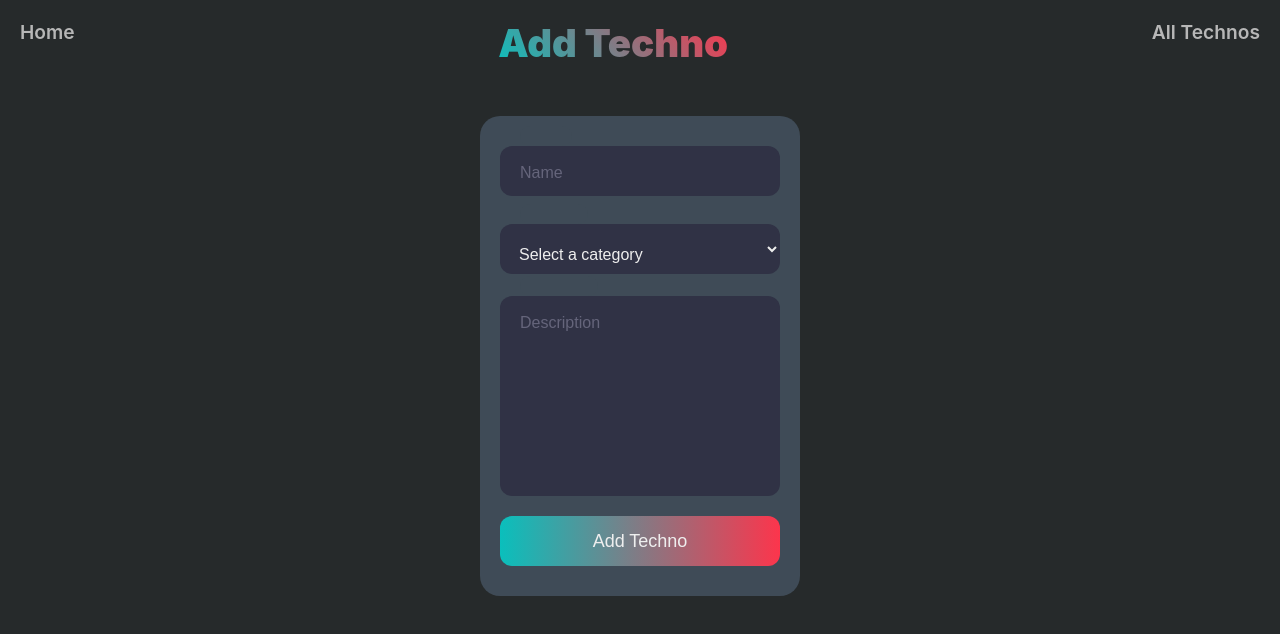
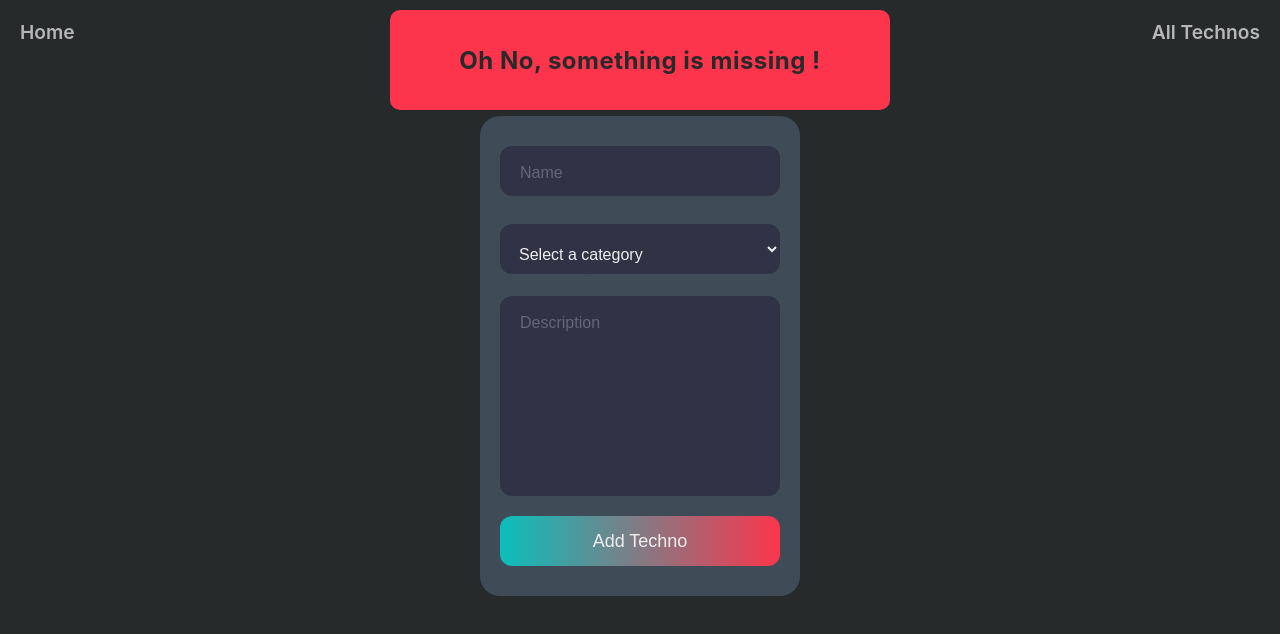
Before and after one commit to MaximeFont/react_techno_list, a React (Create React App) app in the folder my-techno-list/: page /add in a window 1280 px wide. Both pictures are taken after typing "Sample", "Sample" into the empty fields and a click on the input "Add Techno". Shown: the top 634 px of the page. Built offline with nearby package versions, Linux system fonts and the light colour scheme.

Commit message:
enter animation error missing info

```diff
--- a/my-techno-list/src/App.js
+++ b/my-techno-list/src/App.js
@@ -9,11 +9,13 @@ import './css/app.css';
 import Home from './pages/Home';
 import TechnoAdd from './pages/TechnoAdd';
 import TechnoList from './pages/TechnoList';
+import PopUp from './components/PopUp';
 
 function App() {
   const [technos, setTechnos] = useState([]);
   const STORAGE_KEY = 'technos';
-  const [storedTechnos, setStoredTechnos] = useLocalStorage(STORAGE_KEY, [])
+  const [storedTechnos, setStoredTechnos] = useLocalStorage(STORAGE_KEY, []);
+  const [showPopUp, setShowPopUp] = useState(false);
 
   useEffect(() => {
     setTechnos(storedTechnos);
@@ -23,7 +25,23 @@ function App() {
     setStoredTechnos(technos);
   }, [technos]);
 
+  useEffect(() => {
+    const timer = setTimeout(() => {
+      setShowPopUp(false);
+    }, 3000);
+    return (() => clearTimeout(timer));
+  }, [showPopUp])
+
+  function handleShowPopUp() {
+    setShowPopUp(true);
+  }
+
   function handleAddTechno(techno) {
+    if (techno.technocategory === '' || techno.technoname === '' || techno.technodescription === '') {
+      handleShowPopUp();
+      return;
+    }
+
     setTechnos([...technos, { ...techno, technoid: uuidv4() }]);
   }
 
@@ -31,12 +49,17 @@ function App() {
     setTechnos(technos.filter((tech) => tech.technoid !== technoid));
   }
 
+  let popup = null;
+  if (showPopUp) {
+    popup = <PopUp />;
+  }
+
   return (
     <>
       <Menu />
       <Routes>
         <Route path="/" element={<Home />} />
-        <Route path="/add" element={<TechnoAdd handleAddTechno={handleAddTechno} />} />
+        <Route path="/add" element={<TechnoAdd handleAddTechno={handleAddTechno} popup={popup} />} />
         <Route path="/list" element={<TechnoList technos={technos} handleDeleteTechno={handleDeleteTechno} />} />
       </Routes>
     </>
--- /dev/null
+++ b/my-techno-list/src/components/PopUp.js
@@ -0,0 +1,8 @@
+export default function PopUp () {
+
+    return (
+        <div className="alert">
+            <div>Oh No, something is missing !</div>
+        </div>
+    );
+}
--- a/my-techno-list/src/css/app.css
+++ b/my-techno-list/src/css/app.css
@@ -3,6 +3,7 @@
 @import './technoAdd.css';
 @import './technoList.css';
 @import './technoItem.css';
+@import './popup.css';
 
 * {
     padding: 0;
--- /dev/null
+++ b/my-techno-list/src/css/popup.css
@@ -0,0 +1,22 @@
+/* .alert, .popup { */
+.popup {
+    background: #FC354C;
+    font-size: 1.5em;
+    color: #262a2b;
+    width: 500px;
+    height: 100px;
+    font-weight: bold;
+    letter-spacing: 0.5px;
+    border-radius: 10px;
+    display: flex;
+    align-items: center;
+    justify-content: center;
+    position: fixed;
+    z-index: 9999;
+    top: -200px;
+    transition: top 0.2s ease-in-out;
+}
+
+.popup-visible {
+    top: 10px;
+}
--- a/my-techno-list/src/pages/TechnoAdd.js
+++ b/my-techno-list/src/pages/TechnoAdd.js
@@ -1,4 +1,4 @@
-import { useState } from "react";
+import { useEffect, useState } from "react";
 
 export default function TechnoAdd(props) {
     const [techno, setTechno] = useState({
@@ -6,7 +6,16 @@ export default function TechnoAdd(props) {
         technocategory: '',
         technodescription: '',
     });
-    const { handleAddTechno } = props;
+    const { handleAddTechno, popup } = props;
+
+    const [visible, setVisible] = useState(false);
+    useEffect(() => {
+        if (popup) {
+            setVisible(true);
+        } else {
+            setTimeout(() => setVisible(false), 200)
+        }
+    }, [popup]);
 
     function handleSubmit(evt) {
         evt.preventDefault();
@@ -25,6 +34,12 @@ export default function TechnoAdd(props) {
 
     return (
         <div className="techno-add">
+            {popup && (
+                <div
+                    className={`popup ${visible ? "popup-visible" : ""}`}>
+                    {popup}
+                </div>
+            )}
             <div className="techno-form">
                 <form onSubmit={(event) => handleSubmit(event)}>
                     <div className="input-container ic1">
```
